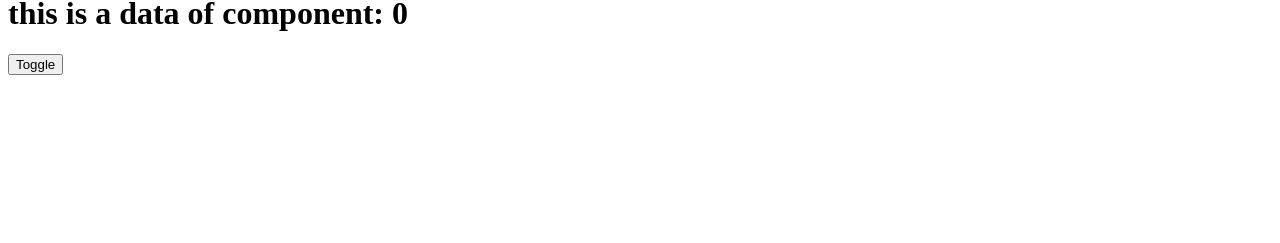
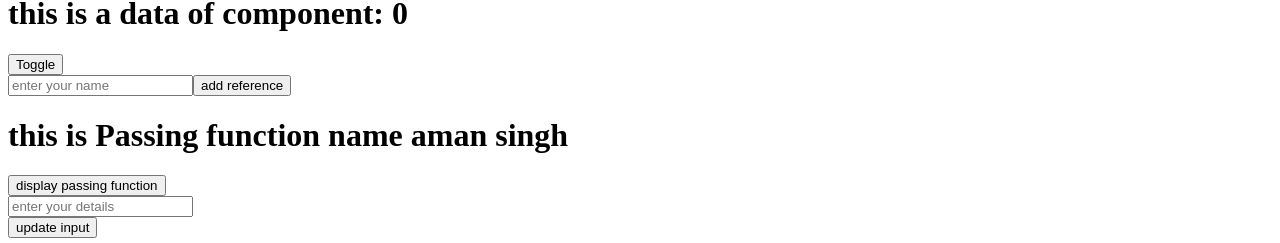
Before and after one commit to aman-29-singh/React-practice, a React (Vite) app in the folder React-blog/: page / in a window 1280 px wide. Shown: the part 3148-3391 px from the top of the page. Before the commit the page ends 3231 px from the top, so only its background shows below. Built offline with nearby package versions, Linux system fonts and the light colour scheme.

Commit message:
here we had added useRef() hook,passing function to another component,forwardRef

```diff
--- a/React-blog/src/App.jsx
+++ b/React-blog/src/App.jsx
@@ -1,22 +1,33 @@
-import { useEffect, useState } from 'react';
+import { useEffect, useRef, useState } from 'react';
 import './App.css'
 import User from './User'
 import Form from './Form';
 import Table from './Table';
 import Counter from './Counter';
 import Card from './Card';
+import Passing from './Passing';
+import UserInput from './UserInput';
 
 function App() {
   const [age, setAge] = useState(0)
   const [count, setCount] = useState(0)
   const [data, setData] = useState(0)
   const[display, setDisplay] = useState(true)
+  const userRef = useRef()
+  const inputRef = useRef(null);
+
+
   const userObject = {
     user: "abhay",
     email:"abhay@gmail.com"
   }
 
-  useEffect(() => {
+  const handleRef=()=>{
+    const user= userRef.current.value
+    console.log(alert(user))
+  }
+
+  useEffect(() => {//THIS side effect runs when age state is update as we mention in dependency array
   if (age === 0) {
     setAge(239);
   }
@@ -37,7 +48,7 @@ function App() {
 //   handleData()
 // },[count, data])
 
-useEffect(() => {
+useEffect(() => {//this function runs when display component is vanishes from UI
   return () => {
     console.log("unmounted component");
   };
@@ -116,6 +127,21 @@ useEffect(() => {
       ]
     }
   ]
+
+   const name = "aman singh"
+
+  const passing =(name)=>{
+    console.log(`this is name of passing function ${name}`)
+  }
+
+  const updateInput=()=>{//this function is used for forwardRef
+    inputRef.current.value = 10000;
+    inputRef.current.focus();
+    inputRef.current.style.color="red"
+  }
+
+
+
   return (
     <>
       <h1>hello aman</h1>
@@ -124,20 +150,20 @@ useEffect(() => {
 
       <Form/>
 
-      {display?<Table/> : null }
+      {display?<Table/> : null }  {/**conditional rendering of component  */}
       <hr></hr>
        <h2>this is nesting looping</h2>
 
        {collegeData.map((college,index)=>(
         <div style={{backgroundColor: "cyan", padding:"20px",margin:"2px", border:"2px solid"}}
-        key="index">
+        key={index}>
         <h4>College Name is :{college.collegeName}</h4>
         <h5>College city is :{college.collegeCity}</h5>
 
         <h1>Students</h1>
         <ul>
           <li>{college.students.map((studs, index)=> (
-            <div key="index">
+            <div key={index}>
             <h3>tthe student name is: {studs.Sname}</h3>
             <h3>tthe student email is: {studs.Semail}</h3>
             <h3>tthe student phone no is is: {studs.Sphone}</h3>
@@ -155,6 +181,15 @@ useEffect(() => {
      <button onClick={()=>setData(data+1)}>data</button>
      <Counter count={count} data={data}/>
      <button onClick={()=>setDisplay(!display)}>Toggle</button>
+     <br></br>
+     <input type='text' ref={userRef} placeholder='enter your name'/>{/**here e have seen how to reference any HTML ELEMENT with useRef */}
+     <button onClick={handleRef}>add reference</button>
+
+     <Passing passing={passing} name={name}/>{/**here we have seen how to pass a functiom in another component */}
+
+     {/*<input type='text' placeholder='enter information' ref={inputRef}/>*/}
+     <UserInput ref={inputRef}/>{/**it is for forwardRef */}
+     <button onClick={updateInput}>update input</button>
     </>
   )
 }
--- /dev/null
+++ b/React-blog/src/Passing.jsx
@@ -0,0 +1,13 @@
+import { useState } from "react";
+
+function Passing( {passing,name}){
+    const[display, setDisplay] = useState()
+    return (
+        <div>
+            <h1>this is Passing function name {name}</h1>
+            <button onClick={()=>passing(name)}> display passing function</button>
+        </div>
+    )
+}
+
+export default Passing;
--- /dev/null
+++ b/React-blog/src/UserInput.jsx
@@ -0,0 +1,9 @@
+function UserInput(props){
+    return(
+        <div>
+            <input type="text" placeholder="enter your details" ref={props.ref}/>
+        </div>
+    )
+}
+
+export default UserInput
```
